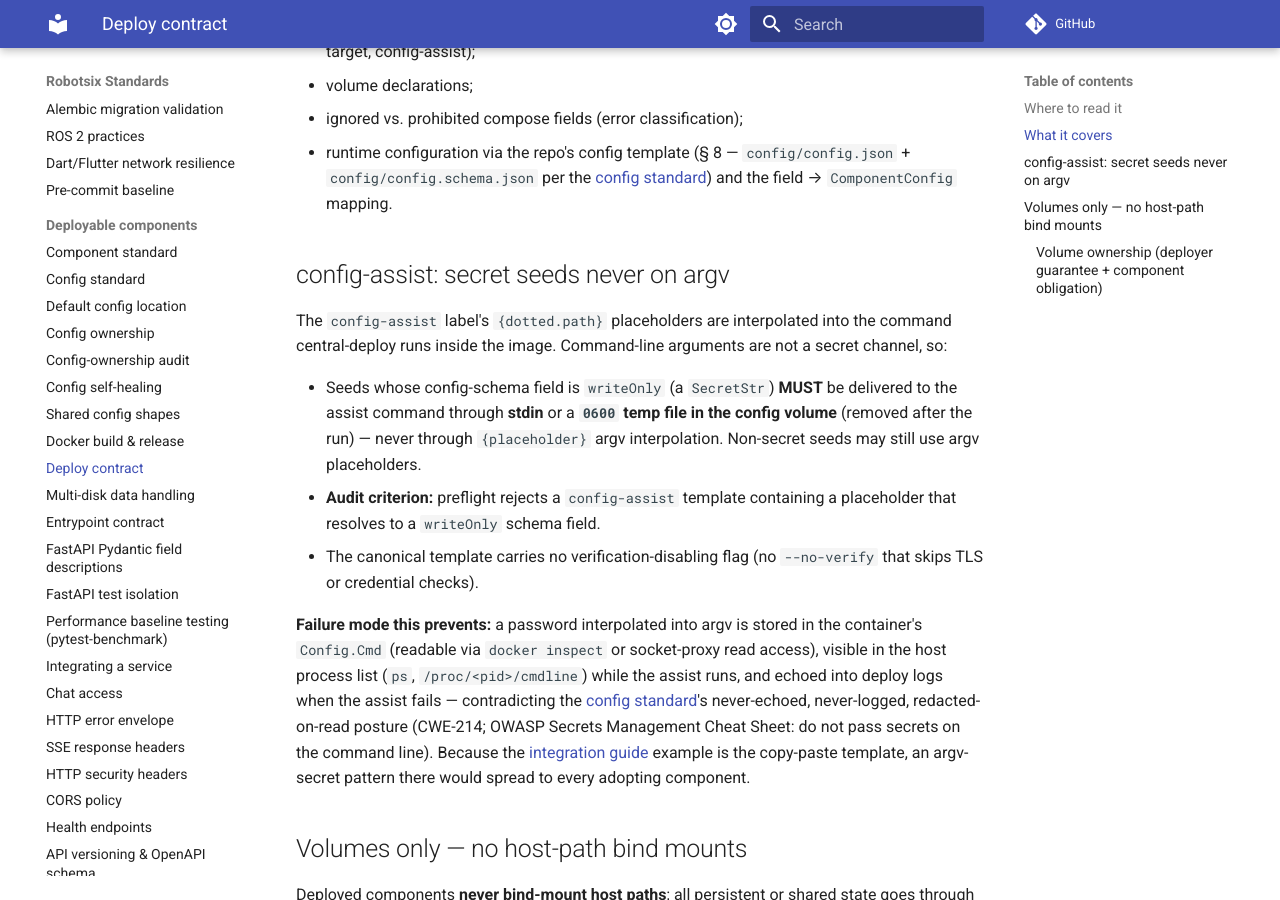
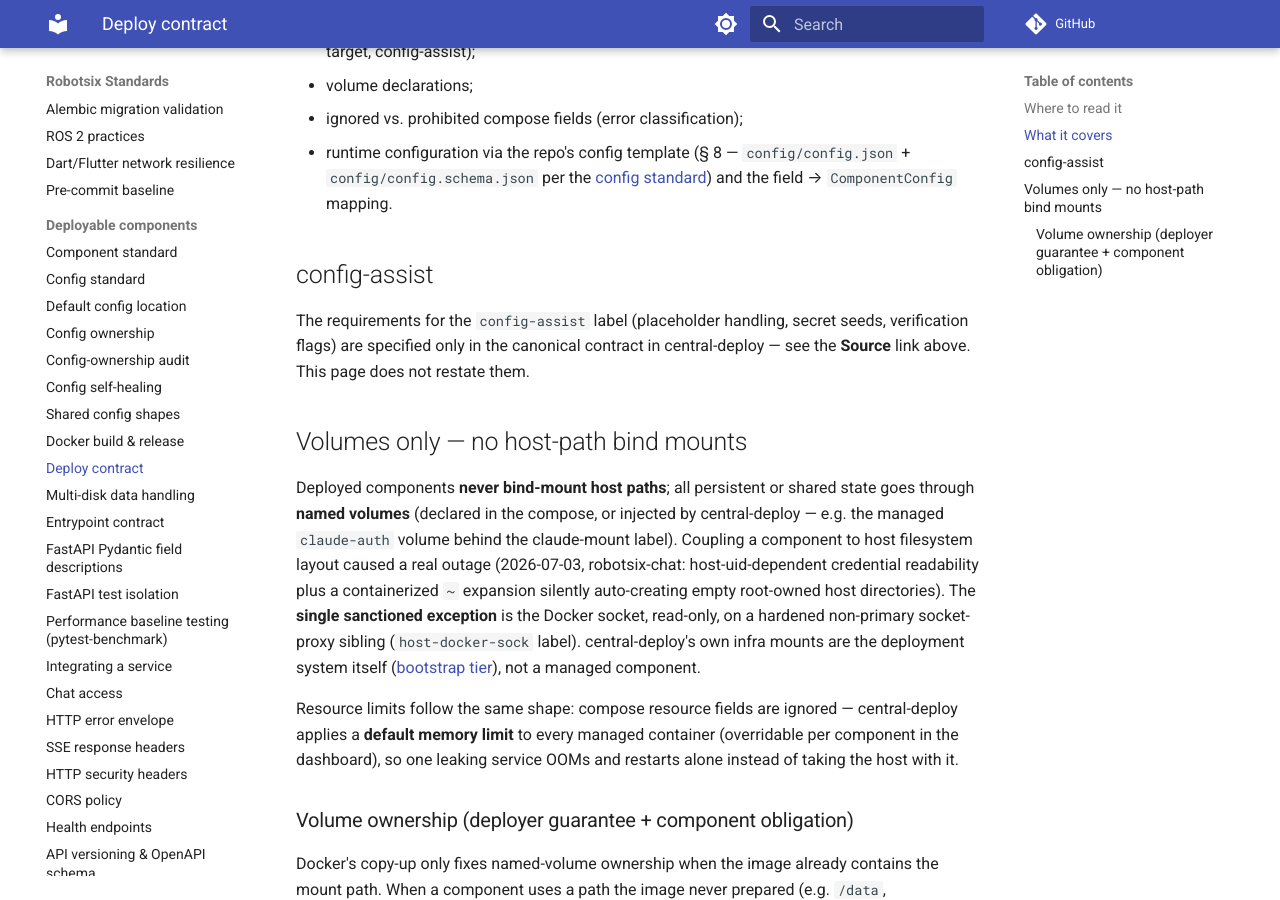
Before and after one commit to damien-robotsix/robotsix-standards, an MkDocs documentation site: the page built from docs/deploy-contract.md, in a window 1280 px wide and 900 px high, scrolled down 796 px. Built offline with MkDocs 1.6.1 and Material for MkDocs 9.7.7, drawn with Linux system fonts in a browser that asks for light colours; comment, search, counter and statistics services are not loaded.

```diff
--- a/docs/deploy-contract.md
+++ b/docs/deploy-contract.md
@@ -39,31 +39,11 @@
   [config standard](config-standard.md)) and the field → `ComponentConfig`
   mapping.
 
-## config-assist: secret seeds never on argv
+## config-assist
 
-The `config-assist` label's `{dotted.path}` placeholders are interpolated into
-the command central-deploy runs inside the image. Command-line arguments are
-not a secret channel, so:
-
-- Seeds whose config-schema field is `writeOnly` (a `SecretStr`) **MUST** be
-  delivered to the assist command through **stdin** or a **`0600` temp file in
-  the config volume** (removed after the run) — never through `{placeholder}`
-  argv interpolation. Non-secret seeds may still use argv placeholders.
-- **Audit criterion:** preflight rejects a `config-assist` template containing
-  a placeholder that resolves to a `writeOnly` schema field.
-- The canonical template carries no verification-disabling flag (no
-  `--no-verify` that skips TLS or credential checks).
-
-**Failure mode this prevents:** a password interpolated into argv is stored
-in the container's `Config.Cmd` (readable via `docker inspect` or socket-proxy
-read access), visible in the host process list (`ps`, `/proc/<pid>/cmdline`)
-while the assist runs, and echoed into deploy logs when the assist fails —
-contradicting the [config standard](config-standard.md)'s never-echoed,
-never-logged, redacted-on-read posture (CWE-214; OWASP Secrets Management
-Cheat Sheet: do not pass secrets on the command line). Because the
-[integration guide](integrating-a-service.md#config-assist-auto-generating-operator-config)
-example is the copy-paste template, an argv-secret pattern there would spread
-to every adopting component.
+The requirements for the `config-assist` label (placeholder handling, secret
+seeds, verification flags) are specified only in the canonical contract in
+central-deploy — see the **Source** link above. This page does not restate them.
 
 ## Volumes only — no host-path bind mounts
 
```
Also changed, not shown: docs/integrating-a-service.md (+5 -5 lines).
